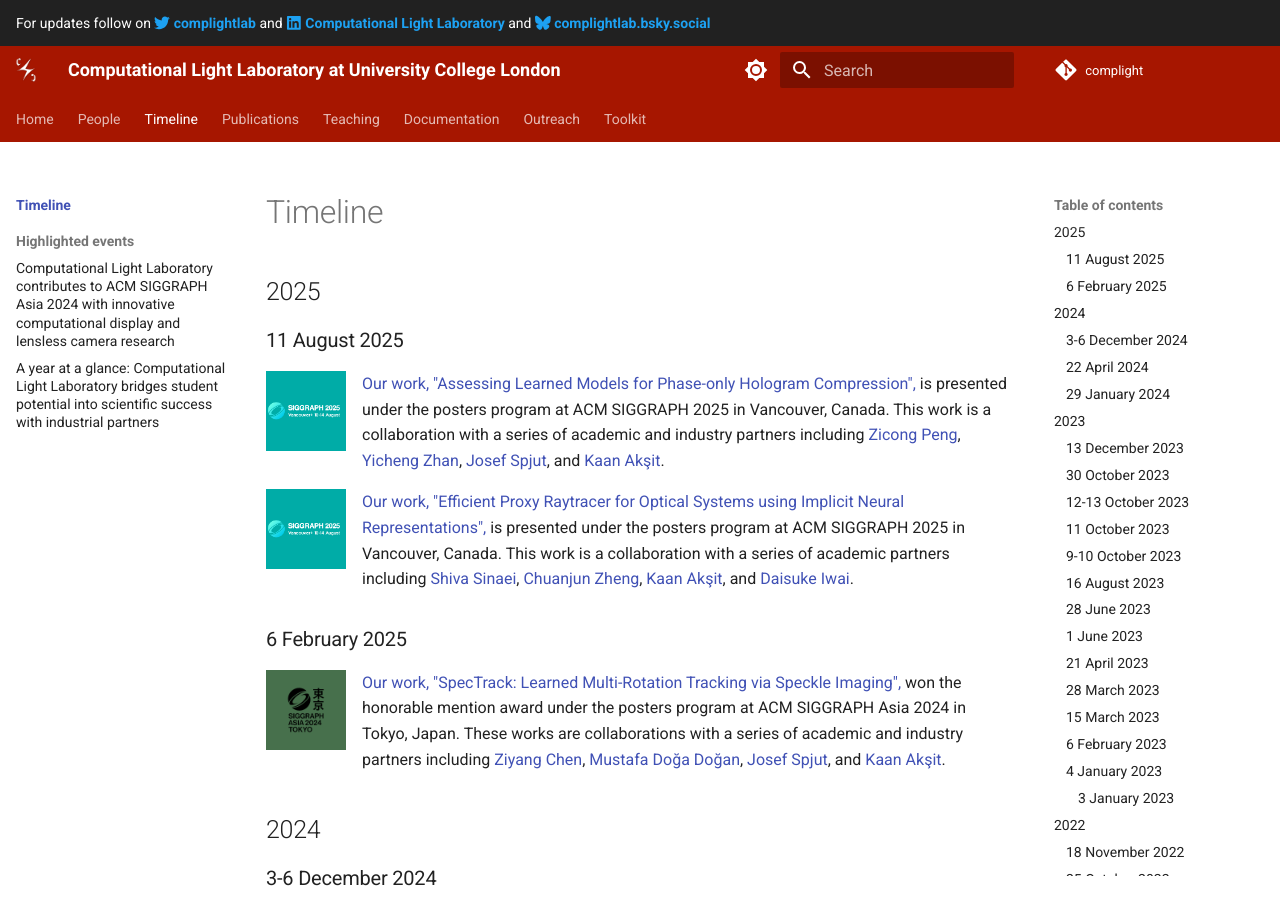
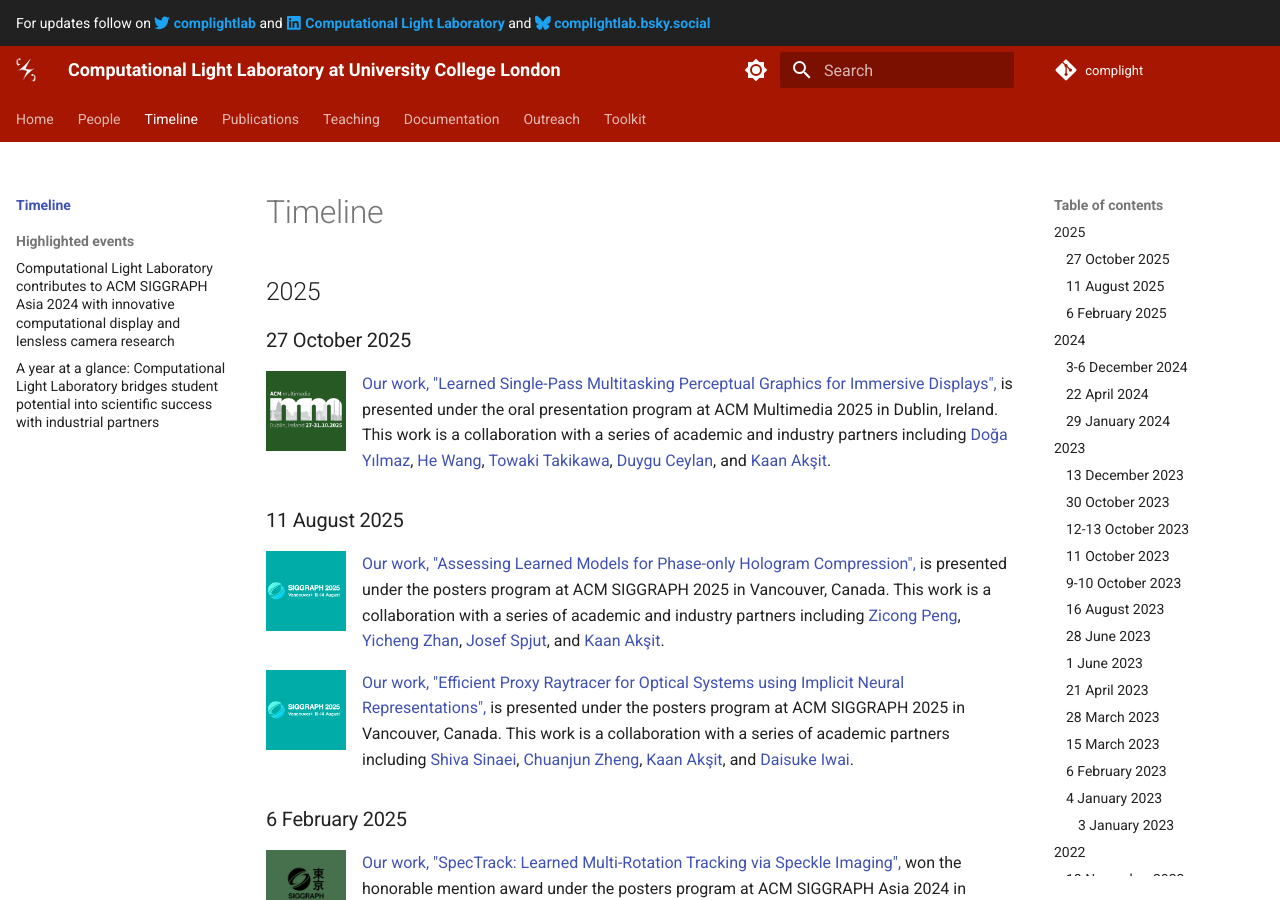
Before and after one commit to complight/complight.github.io, an MkDocs documentation site: the page built from docs/timeline/index.md, in a window 1280 px wide and 900 px high. Built offline with MkDocs 1.6.1 and Material for MkDocs 9.7.7, drawn with Linux system fonts in a browser that asks for light colours.

Commit message:
Updating the timeline page.

```diff
--- a/docs/timeline/index.md
+++ b/docs/timeline/index.md
@@ -3,9 +3,22 @@
 ## 2025
 
 
+### 27 October 2025
+<div style="float: left; height:100px;" class="boxed">
+<img align="left" src="../media/acmm2025.png" alt="ACM Multimedia 2025" width="80" alt/>
+</div>
+[Our work, "Learned Single-Pass Multitasking Perceptual Graphics for Immersive Displays",](../publications/multitasking_perceptual_graphic.md) is presented under the oral presentation program at ACM Multimedia 2025 in Dublin, Ireland.
+This work is a collaboration with a series of academic and industry partners including
+[Doğa Yılmaz](https://yilmazdoga.net/),
+[He Wang](https://drhewang.com/),
+[Towaki Takikawa](https://tovacinni.github.io/),
+[Duygu Ceylan](https://www.duygu-ceylan.com/),
+and [Kaan Akşit](https://kaanaksit.com).
+
+
 ### 11 August 2025
 <div style="float: left; height:100px;" class="boxed">
-<img align="left" src="../media/acm_siggraph_2025.png" alt="ACM SIGGRAPH Asia 2024" width="80" alt/>
+<img align="left" src="../media/acm_siggraph_2025.png" alt="ACM SIGGRAPH 2025" width="80" alt/>
 </div>
 [Our work, "Assessing Learned Models for Phase-only Hologram Compression",](../publications/assess_hologram_compression.md) is presented under the posters program at ACM SIGGRAPH 2025 in Vancouver, Canada.
 This work is a collaboration with a series of academic and industry partners including
@@ -16,7 +29,7 @@ and [Kaan Akşit](https://kaanaksit.com).
 
 
 <div style="float: left; height:100px;" class="boxed">
-<img align="left" src="../media/acm_siggraph_2025.png" alt="ACM SIGGRAPH Asia 2024" width="80" alt/>
+<img align="left" src="../media/acm_siggraph_2025.png" alt="ACM SIGGRAPH 2025" width="80" alt/>
 </div>
 [Our work, "Efficient Proxy Raytracer for Optical Systems using Implicit Neural Representations",](https://doi.org/10.1145/3721250.3742994) is presented under the posters program at ACM SIGGRAPH 2025 in Vancouver, Canada.
 This work is a collaboration with a series of academic partners including
```
Also changed, not shown: docs/media/acmm2025.png (added).
